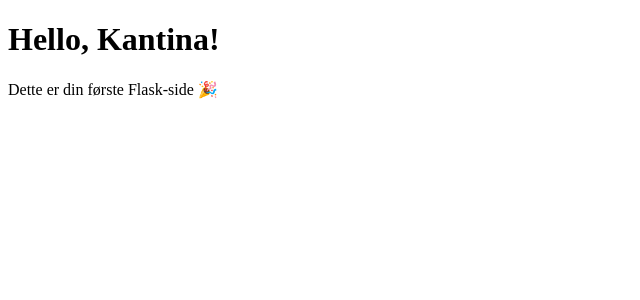
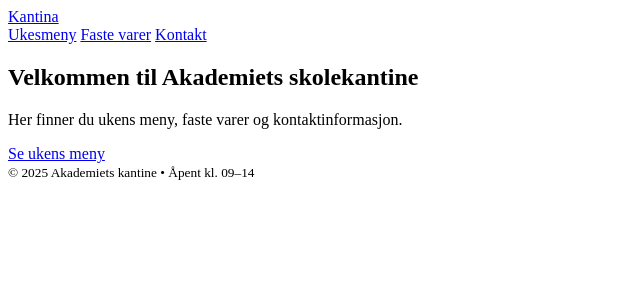
Before and after one commit to haujul11/kantineprosjekt, a Flask app: page / in a window 1280 px wide. Shown: the top 300 px of the page, without its empty margins (0-640 px from the left). Run offline with Flask 3, Linux system fonts and the light colour scheme.

Commit message:
enkel flask app

```diff
--- a/app.py
+++ b/app.py
@@ -1,10 +1,56 @@
-from flask import Flask, render_template
+
+from flask import Flask, render_template, url_for
 
 app = Flask(__name__)
 
-@app.route('/')
-def home():
-    return render_template('base.html')
 
-if __name__ == '__main__':
+ukesmeny = {
+    "Mandag": [
+        {"navn": "Tomatsuppe", "beskrivelse": "Med makaroni og brød", "pris": 35},
+        {"navn": "Pasta bolognese", "beskrivelse": "Riv parmesan", "pris": 49},
+    ],
+    "Tirsdag": [
+        {"navn": "Kyllingwrap", "beskrivelse": "Salat + dressing", "pris": 45},
+    ],
+    "Onsdag": [
+        {"navn": "Taco-tallerken", "beskrivelse": "Kjøttdeig/bønner, salsa", "pris": 55},
+    ],
+    "Torsdag": [
+        {"navn": "Fiskekaker", "beskrivelse": "Potetmos og gulrøtter", "pris": 49},
+    ],
+    "Fredag": [
+        {"navn": "Pizza-slice", "beskrivelse": "Ost & skinke", "pris": 35},
+        {"navn": "Burger", "beskrivelse": "150g, ost", "pris": 59},
+    ],
+}
+
+varer = [
+    {"navn": "Bagett ost & skinke", "pris": 35},
+    {"navn": "Smoothie", "pris": 30},
+    {"navn": "Kaffe", "pris": 15},
+    {"navn": "Kanelbolle", "pris": 25},
+]
+
+@app.route("/")
+def index():
+    return render_template("index.html")
+
+@app.route("/meny")
+def meny():
+    return render_template("meny.html", ukesmeny=ukesmeny)
+
+@app.route("/varer")
+def varer_side():
+    return render_template("varer.html", varer=varer)
+
+@app.route("/kontakt")
+def kontakt():
+    kontaktinfo = {
+        "telefon": "92 11 17 43",
+        "epost": "julian@akademiet.no",
+        "adresse": "pilestredet 1, 0981 Byen"
+    }
+    return render_template("kontakt.html", kontakt=kontaktinfo)
+
+if __name__ == "__main__":
     app.run(debug=True)
--- a/templates/base.html
+++ b/templates/base.html
@@ -1,11 +1,18 @@
-<!DOCTYPE html>
+<!doctype html>
 <html lang="no">
-<head>
-    <meta charset="UTF-8">
-    <title>Kantina</title>
-</head>
-<body>
-    <h1>Hello, Kantina!</h1>
-    <p>Dette er din første Flask-side 🎉</p>
-</body>
+  <head>
+    <meta charset="utf-8" />
+    <meta name="viewport" content="width=device-width, initial-scale=1" />
+    <title>{% block title %}Akademiets kantine{% endblock %}</title>
+    <link rel="stylesheet" href="{{ url_for('static', filename='style.css') }}">
+  </head>
+  <body>
+    {% include "navbar.html" %}
+
+    <main class="container">
+      {% block content %}{% endblock %}
+    </main>
+
+    {% include "footer.html" %}
+  </body>
 </html>
--- a/templates/footer.html
+++ b/templates/footer.html
@@ -0,0 +1,3 @@
+<footer class="footer">
+  <small>© {{ 2025 }} Akademiets kantine • Åpent kl. 09–14</small>
+</footer>
--- a/templates/index.html
+++ b/templates/index.html
@@ -0,0 +1,9 @@
+{% extends "base.html" %}
+{% block title %}Hjem • Akademiets kantine{% endblock %}
+{% block content %}
+  <section class="hero">
+    <h1>Velkommen til Akademiets skolekantine</h1>
+    <p>Her finner du ukens meny, faste varer og kontaktinformasjon.</p>
+    <a class="btn" href="{{ url_for('meny') }}">Se ukens meny</a>
+  </section>
+{% endblock %}
--- a/templates/navbar.html
+++ b/templates/navbar.html
@@ -0,0 +1,8 @@
+<nav class="nav">
+  <a class="brand" href="{{ url_for('index') }}">Kantina</a>
+  <div class="links">
+    <a href="{{ url_for('meny') }}">Ukesmeny</a>
+    <a href="{{ url_for('varer_side') }}">Faste varer</a>
+    <a href="{{ url_for('kontakt') }}">Kontakt</a>
+  </div>
+</nav>
```
Also changed, not shown: templates/meny.html (+25 -0 lines), templates/kontakt.html (added), templates/varer.html (added).
